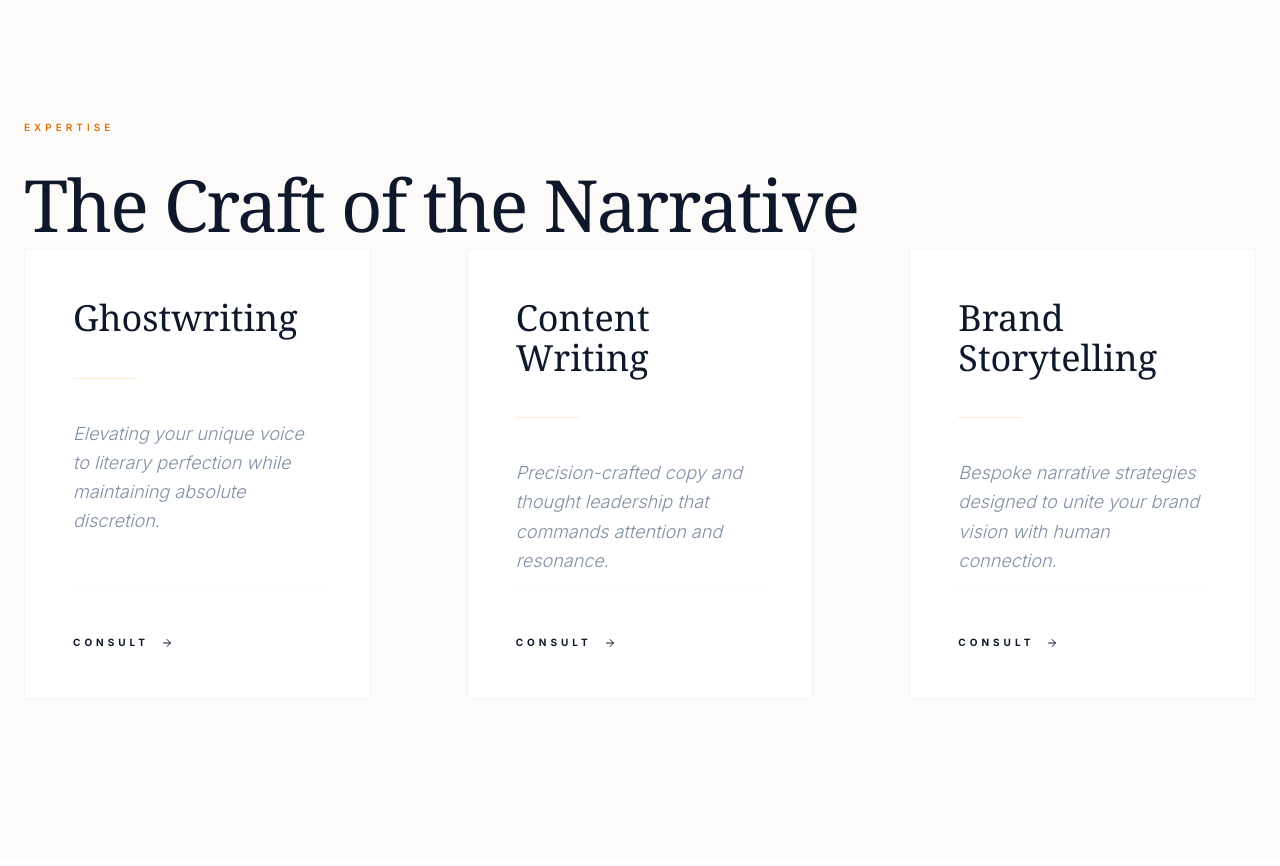
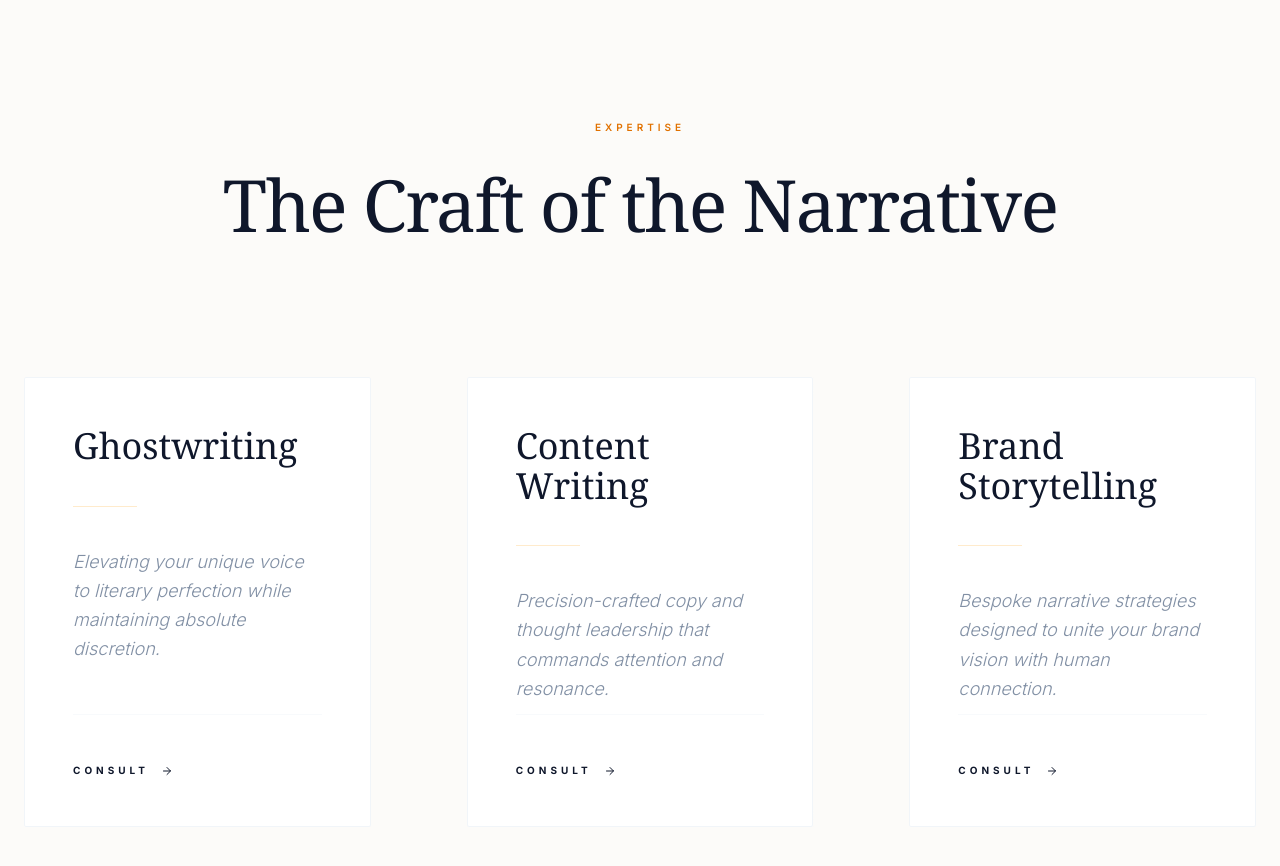
Before and after one commit to logarithmsroman-art/dee, a Next.js app: page / in a window 1280 px wide. Shown: the part 1760-2626 px from the top of the page. Built offline with nearby package versions, Linux system fonts and the light colour scheme; no server answers; the database is empty; a web font is replaced by a local one.

Commit message:
fix: allow className prop in FadeIn component for TS strict checking

```diff
--- a/components/global/FadeIn.tsx
+++ b/components/global/FadeIn.tsx
@@ -7,12 +7,14 @@ export function FadeIn({
   children,
   delay = 0,
   duration = 0.8,
-  direction = "up"
+  direction = "up",
+  className
 }: {
   children: ReactNode,
   delay?: number,
   duration?: number,
-  direction?: "up" | "down" | "left" | "right" | "none"
+  direction?: "up" | "down" | "left" | "right" | "none",
+  className?: string
 }) {
   const directionOffset = {
     up: { y: 20, x: 0 },
@@ -26,6 +28,7 @@ export function FadeIn({
 
   return (
     <motion.div
+      className={className}
       initial={{ opacity: 0, ...initialOffset }}
       animate={{ opacity: 1, x: 0, y: 0 }}
       transition={{
@@ -41,13 +44,16 @@ export function FadeIn({
 
 export function ScrollReveal({
   children,
-  delay = 0
+  delay = 0,
+  className
 }: {
   children: ReactNode,
-  delay?: number
+  delay?: number,
+  className?: string
 }) {
   return (
     <motion.div
+      className={className}
       initial={{ opacity: 0, y: 30 }}
       whileInView={{ opacity: 1, y: 0 }}
       viewport={{ once: true, margin: "-100px" }}
```
